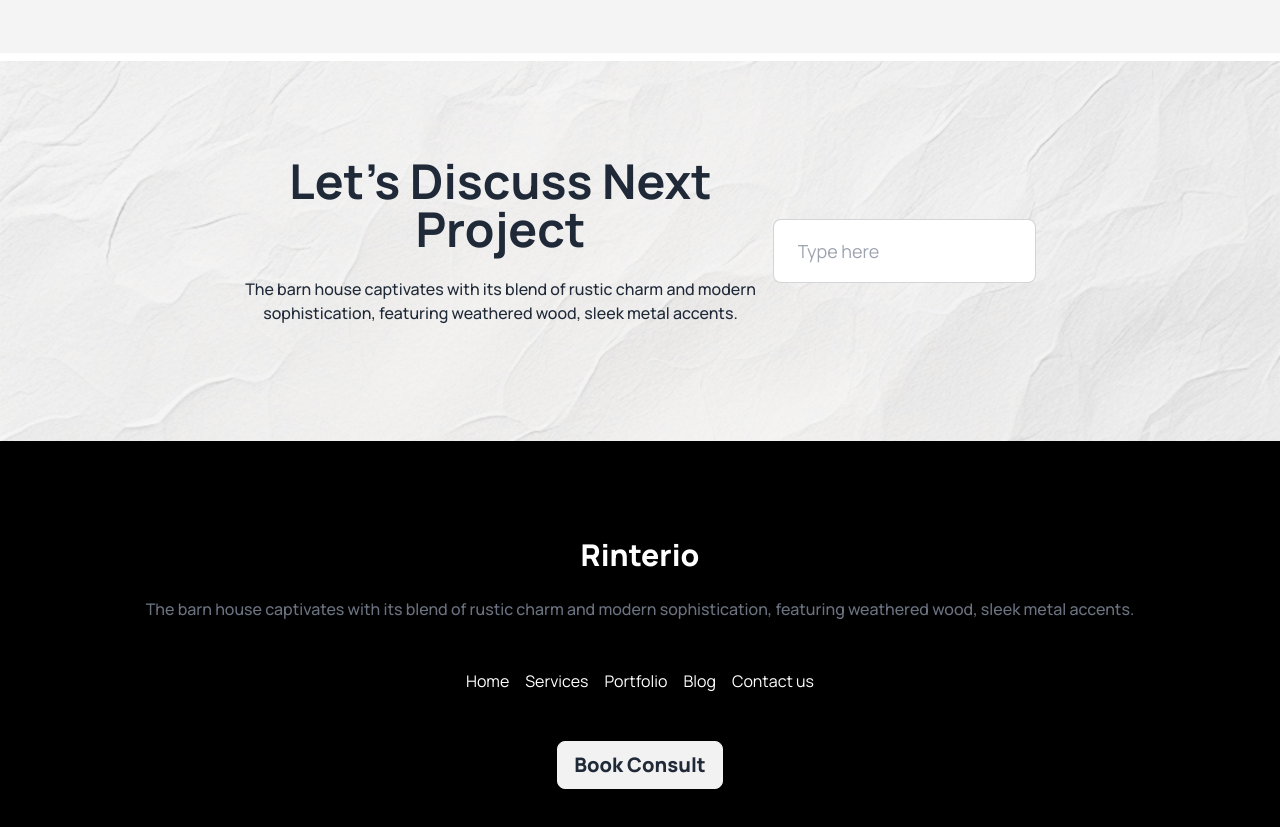
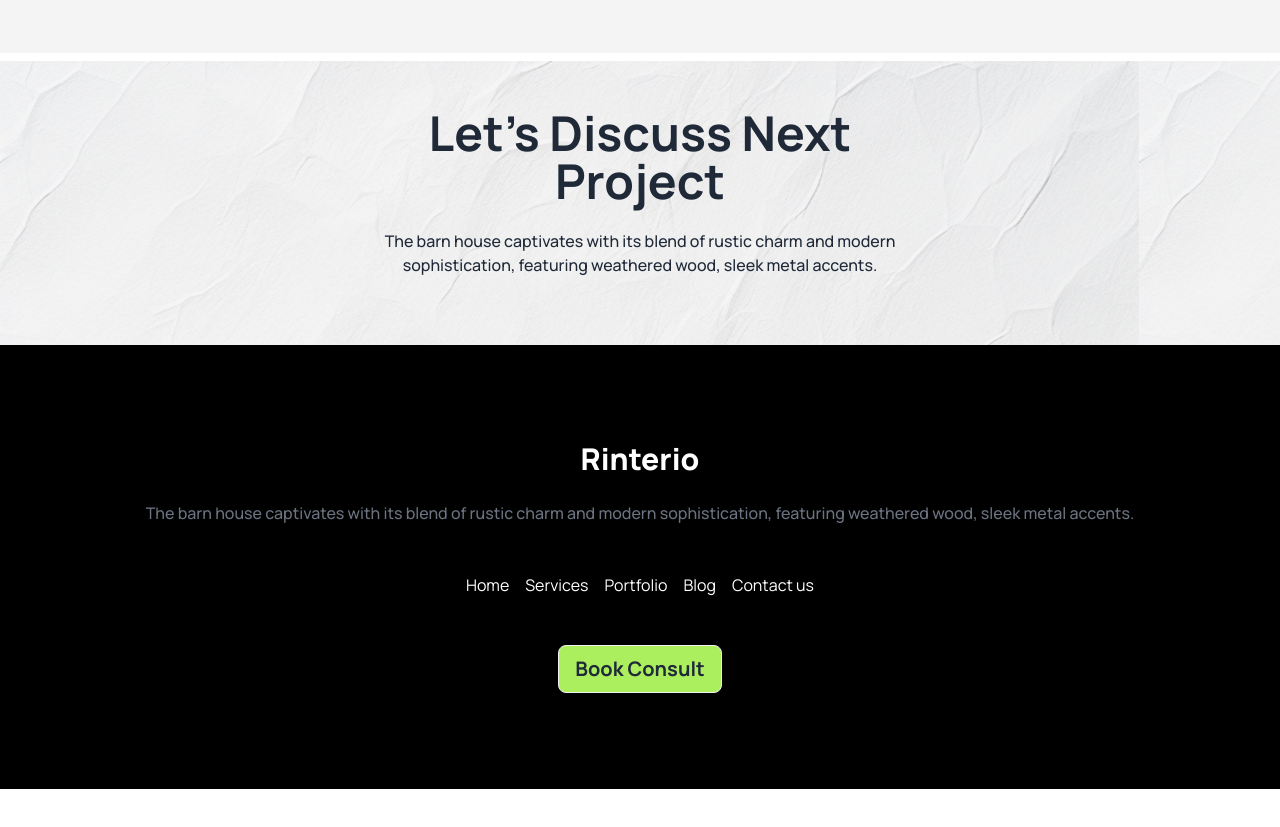
Before and after one commit to sajibhasan2134/assignment-3, a plain HTML site: page index.html in a window 1280 px wide. Shown: the part 3960-4787 px from the top of the page. After the commit the page ends 4749 px from the top, so only its background shows below. Drawn offline with nearby package versions, Linux system fonts and the light colour scheme.

Commit message:
till now 95%

```diff
--- a/index.html
+++ b/index.html
@@ -336,14 +336,12 @@
        </div>
   </section>
    <!--lets connect section  -->
-   <div
-   class="hero mx-auto"
-   style="background-image: url(image/bg.jpg);">
-   <div class="hero-overlay bg-[#F4F4F4]  bg-opacity-50"></div>
-   <div class="hero-content md:my-12 xl:my-20 ">
+    <section style="background-image: url(image/bg.jpg);">
+      <div class="hero-overlay bg-[#F4F4F4]  bg-opacity-60">
 
+      <div class="md:container md:mx-auto p-2 md:py-12 xl:py24">
          <!-- text section -->
-     <div class="text-center max-w-lg">
+      <div class="mx-auto text-center max-w-lg">
       <h3 class="mb-6 text-5xl font-bold">Let’s Discuss Next Project</h3>
       <p class="mb-5 font-medium">
        The barn house captivates with its blend of rustic charm and modern sophistication, featuring weathered wood, sleek metal accents.
@@ -351,15 +349,9 @@
       </div>
 
 
-    <!-- form / input section-->
-  <div class="">
-    <input
-    type="text"
-    placeholder="Type here"
-    class="input input-bordered input-lg w-full max-w-xs" />
       </div>
       </div>
- </div>
+    </section>
 
  <!-- footer section -->
   <footer class="bg-black text-white">
@@ -374,7 +366,7 @@
         <a class="link link-hover">Blog</a>
         <a class="link link-hover">Contact us</a>
       </nav>
-      <button class="btn font-extrabold text-xl">Book Consult</button>
+      <button class="bg-[#ABEF5F] btn font-bold text-xl">Book Consult</button>
     </div>
   </footer>
 
```
Lines whose indentation alone changed are shown as unchanged.
